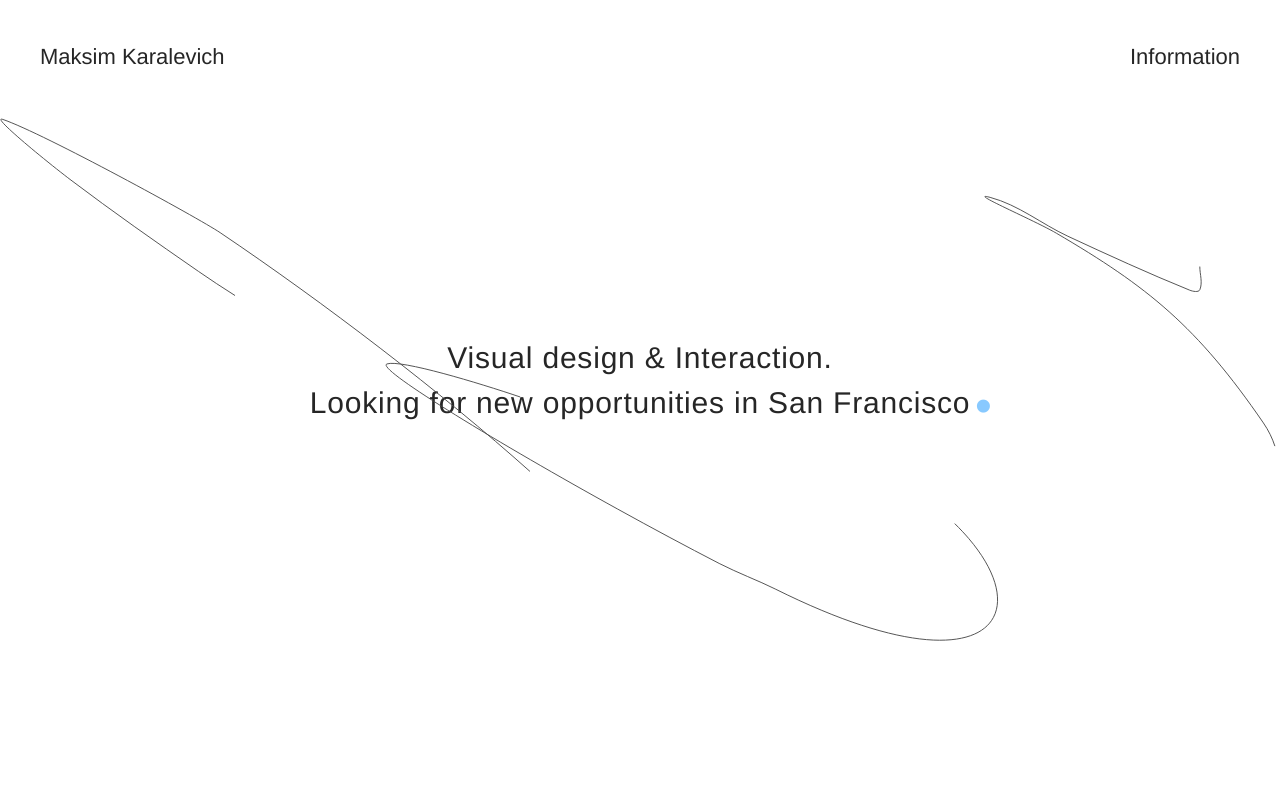
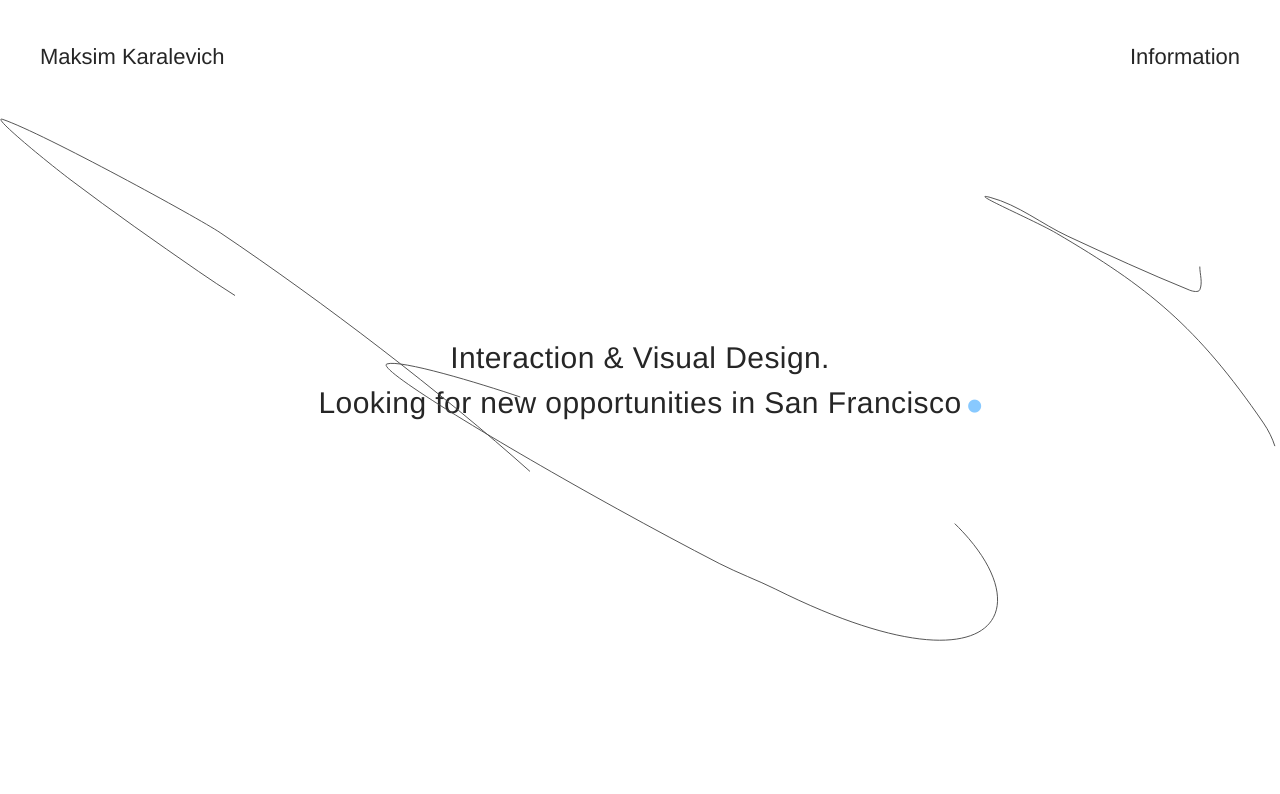
Before and after one commit to exah/karalevich-com, a Jekyll site: the page built from index.html, in a window 1280 px wide. Shown: the top 794 px of the page. Built offline with Jekyll 4.4.1, drawn with Linux system fonts in a browser that asks for light colours; grey boxes are pictures that could not be loaded.

Commit message:
Edit copy

```diff
--- a/_posts/1990-01-04-polytech-science-art.html
+++ b/_posts/1990-01-04-polytech-science-art.html
@@ -4,7 +4,7 @@ title:  "Polytech.Science.Art"
 permalink: "polytech-science-art"
 preview: "https://www.dropbox.com/s/opu551sqrkaklop/polytech-science-art%402x.jpg?raw=1"
 description: "Visual identity for an interdisciplinary programme with a series of workshops, lectures and performances taking place during the Summer Programme at Strelka Institute."
-caption: "Festival"
+caption: "Technology Festival"
 tags: ['2015', 'identity', 'visual design', 'motion deisgn', 'cgi']
 ---
 
--- a/_sass/_base.scss
+++ b/_sass/_base.scss
@@ -18,7 +18,7 @@ body {
 
 body {
   font-family: Helvetica, Arial, sans-serif;
-  letter-spacing: .8px;
+  letter-spacing: .014em;
   font-weight: 400;
   font-size: 30px;
   line-height: 45px;
@@ -31,16 +31,19 @@ body {
   -webkit-text-size-adjust: 100%;
   position: relative;
 
+    @media (min-width: $screen-desktop-big) {
+      font-size: 34px;
+      line-height: 50px;
+    }
+
+    @media (max-width: $screen-desktop-sm) {
+      font-size: 28px;
+      line-height: 42px;
+    }
+
     @media (max-width: $screen-mobile) {
       font-size: 24px;
       line-height: 34px;
-      letter-spacing: .1px;
-    }
-
-    @media (min-width: $screen-desktop-big) {
-        font-size: 34px;
-        line-height: 50px;
-
     }
 }
 
--- a/_sass/typography.scss
+++ b/_sass/typography.scss
@@ -111,7 +111,7 @@ a[href*="//"]:not([href*="karalevich.com"]) {
 }
 
 .next-project .project-desc  {
-  @media (max-width: $screen-tablet) {
+  @media (max-width: $screen-desktop-sm) {
     display: none;
   }
 }
--- a/about.html
+++ b/about.html
@@ -29,7 +29,7 @@ description: "Digital Designer, Art Director"
 <div class="row-start row-clear-mobile margin-t-4x">
 		<div class="col-8 elem-relative">
 				<div class="bubble bubble-left text-small-mobile elem-transition--05 button bubble-grey elem-transition--05">
-					Looking for opportunities in San Francisco, full-time. Keywords: agency, startup, in&#8209;house, product, UX, UI, visual. <a class="a-no-line" href="https://twitter.com/mkaralevich" target="about_blank">👋☕️</a>
+					Looking for opportunities in San Francisco. Keywords: agency, startup, in&#8209;house, product, UX, UI, visual. <a class="a-no-line" href="https://twitter.com/mkaralevich" target="about_blank">👋☕️</a>
 				</div>
 				<div class="bubble-date text-small caption">
 					<span class="elem-relative">Now</span><span class="text-dot text-blue text-small">•</span>
@@ -139,7 +139,7 @@ description: "Digital Designer, Art Director"
 	<div class="row-end row-clear-mobile margin-t-4x">
 		<div class="col-8 elem-relative elem-in-viewport elem-transition--05">
 				<div class="bubble text-small-mobile elem-transition--05 button bubble-grey">
-					Started working at Strelka Institute. As a Digital Art Director, I lead the development of all the digital products, from concepts to implementation.
+					Started working at Strelka Institute. As a Digital Art Director, I lead the development of all the digital products, from concepts to implementation.
 				</div>
 				<div class="bubble-date caption text-small elem-relative--right">2015</div>
 		</div>
--- a/index.html
+++ b/index.html
@@ -9,7 +9,7 @@ description: "Digital Designer, Art Director"
 
 
 <div class="intro row-center row-to-column elem-transition--05 col-v-center padding-l-2x padding-r-2x text-center text-left-tablet">
-	<div class="col-big">Visual design &amp; Interaction.</div>
+	<div class="col-big">Interaction &amp; Visual Design.</div>
 	<div class="col-big text-thin elem-relative">
 		<span>Looking for new opportunities in San Francisco</span>
 		<span class="text-dot text-blue">•</span>
@@ -29,7 +29,7 @@ description: "Digital Designer, Art Director"
 				<div class="ratio-wrap ratio-169">
 					<video poster="/images/the-new-normal/the-new-normal-r169.jpg" src="/images/the-new-normal/web_index-animation-2-r169.mp4" type="video" autoplay loop muted playsinline></video>
 				</div>
-				<div class="row-start row-clear-tablet margin-t-1x">
+				<div class="row-start row-clear-desktop-sm margin-t-1x">
 					<p class="project-title margin-r-1x">The New Normal</p>
 					<p class="text-small text-thin project-desc opacity">Interactive Narrative</p>
 				</div>
@@ -46,9 +46,9 @@ description: "Digital Designer, Art Director"
 			<div class="ratio-wrap ratio-11">
 				<img class="lazyload" src="/images/polytech-science-art/polytech-science-art@2x.jpg">
 			</div>
-			<div class="row-start row-clear-tablet margin-t-1x">
+			<div class="row-start row-clear-desktop-sm margin-t-1x">
 					<p class="project-title margin-r-1x">Polytech.Science.Art</p>
-					<p class="text-small text-thin project-desc opacity">Festival</p>
+					<p class="text-small text-thin project-desc opacity">Technology Festival</p>
 			</div>
 		</a>
 	</div>
@@ -58,7 +58,7 @@ description: "Digital Designer, Art Director"
 			<div class="ratio-wrap ratio-32">
 				<img class="lazyload" src="images/disrupt-the-m-all/disrupt-the-m-all@2x.jpg">
 			</div>
-			<div class="row-start row-clear-tablet margin-t-1x">
+			<div class="row-start row-clear-desktop-sm margin-t-1x">
 					<p class="project-title margin-r-1x">Disrupt the(m)all</p>
 					<p class="text-small text-thin project-desc opacity">Pseudo 3D Experience</p>
 			</div>
@@ -75,7 +75,7 @@ description: "Digital Designer, Art Director"
 			<div class="ratio-wrap ratio-169">
 				<video poster="/images/on-and-on/on-and-on.jpg" src="/images/on-and-on/on-and-on-720.mp4" type="video" autoplay loop muted playsinline></video>
 			</div>
-			<div class="row-start row-clear-tablet margin-t-1x">
+			<div class="row-start row-clear-desktop-sm margin-t-1x">
 					<p class="project-title margin-r-1x">On and On</p>
 					<p class="text-small text-thin project-desc opacity">3D-animated Journey</p>
 			</div>
@@ -92,7 +92,7 @@ description: "Digital Designer, Art Director"
 			<div class="ratio-wrap ratio-169">
 				<img class="lazyload" src="/images/hybrid-urbanism/hybrid-urbanism@2x.jpg">
 			</div>
-			<div class="row-start row-clear-tablet margin-t-1x">
+			<div class="row-start row-clear-desktop-sm margin-t-1x">
 					<p class="project-title margin-r-1x">Hybrid Urbanism</p>
 					<p class="text-small text-thin project-desc opacity">Online Campaign</p>
 			</div>
@@ -104,7 +104,7 @@ description: "Digital Designer, Art Director"
 			<div class="ratio-wrap ratio-11">
 				<img class="lazyload" src="/images/digital-russia/digital-russia@2x.jpg">
 			</div>
-			<div class="row-start row-clear-tablet margin-t-1x">
+			<div class="row-start row-clear-desktop-sm margin-t-1x">
 					<p class="project-title margin-r-1x">Digital Russia</p>
 					<p class="text-small text-thin project-desc opacity">Online magazine</p>
 			</div>
@@ -115,7 +115,6 @@ description: "Digital Designer, Art Director"
 
 
 <div class="row-start row-clear-mobile margin-b-6x">
-<div class="col-1"></div>
 <div class="col-8 row-to-column elem-transition--05 elem-in-viewport">
 		<div class="bubble text-small-mobile bubble-grey bubble-left">
 			<a target="about_blank" href="https://vimeo.com/album/4758296">View motion design projects</a> I did in the past 2,5 years while working at Strelka Institute.
@@ -126,12 +125,12 @@ description: "Digital Designer, Art Director"
 
 <div class="row-between row-clear-mobile">
 
-	<div class="col-8 project row-to-column elem-transition--05 elem-in-viewport margin-b-6x">
+	<div class="col-8 project row-to-column elem-transition--05 elem-in-viewport margin-b-6x margin-r-1x">
 		<a href="/advanced-urban-design" class="text-small a-ratio-wrap a-no-line">
 			<div class="ratio-wrap ratio-169">
 				<img class="lazyload" src="/images/advanced-urban-design/advanced-urban-design@2x.jpg">
 			</div>
-			<div class="row-start row-clear-tablet margin-t-1x">
+			<div class="row-start row-clear-desktop-sm margin-t-1x">
 					<p class="project-title margin-r-1x">Advanced Urban Design</p>
 					<p class="text-small text-thin project-desc opacity">Programme Information</p>
 			</div>
@@ -144,7 +143,7 @@ description: "Digital Designer, Art Director"
 				<img src="/images/norilsk-film/norilsk-film.jpg">
 				<img class="elem-hover-opacity" src="/images/norilsk-film/norilsk-film-02.jpg">
 			</div>
-			<div class="row-start row-clear-tablet margin-t-1x">
+			<div class="row-start row-clear-desktop-sm margin-t-1x">
 					<p class="project-title margin-r-1x">Norilsk Film</p>
 					<p class="text-small text-thin project-desc opacity">Web Documentary</p>
 			</div>
@@ -156,7 +155,7 @@ description: "Digital Designer, Art Director"
 
 <div class="row-start row-clear-mobile margin-b-05x">
 	<div class="col-fit row-to-column elem-transition--05 elem-in-viewport">
-			<div class="bubble text-small-mobile bubble-grey bubble-left">
+			<div class="bubble bubble-center text-small-mobile bubble-grey">
 				Other projects:
 			</div>
 	</div>
@@ -165,7 +164,7 @@ description: "Digital Designer, Art Director"
 <div class="row-start row-clear-mobile">
 	<div class="col-8 row-to-column elem-transition--05 elem-in-viewport">
 			<div class="bubble text-small-mobile bubble-grey bubble-left">
-				<a href="/papin-locking">Papin Locking</a>, <a target="_blank" href="http://bigfuture.ru/en/">Big Future</a>, <a target="_blank" href="https://vimeo.com/173818517">Make a *zine</a>, <a target="_blank" href="https://vimeo.com/163718530">Taganskaya ATS</a>, <a target="_blank" href="https://www.behance.net/gallery/21829537/Medical-Laboratory">Medical Laboratory</a>.
+				<a href="/papin-locking">Papin Locking</a>, <a target="_blank" href="http://bigfuture.ru/en/">Big Future</a>, <a target="_blank" href="https://vimeo.com/173818517">Make a *zine</a>, <a target="_blank" href="https://vimeo.com/163718530">Taganskaya ATS</a>, <a target="_blank" href="https://www.behance.net/gallery/21829537/Medical-Laboratory">Medical Laboratory</a>.
 			</div>
 	</div>
 </div>
```
Lines whose indentation alone changed are shown as unchanged.
